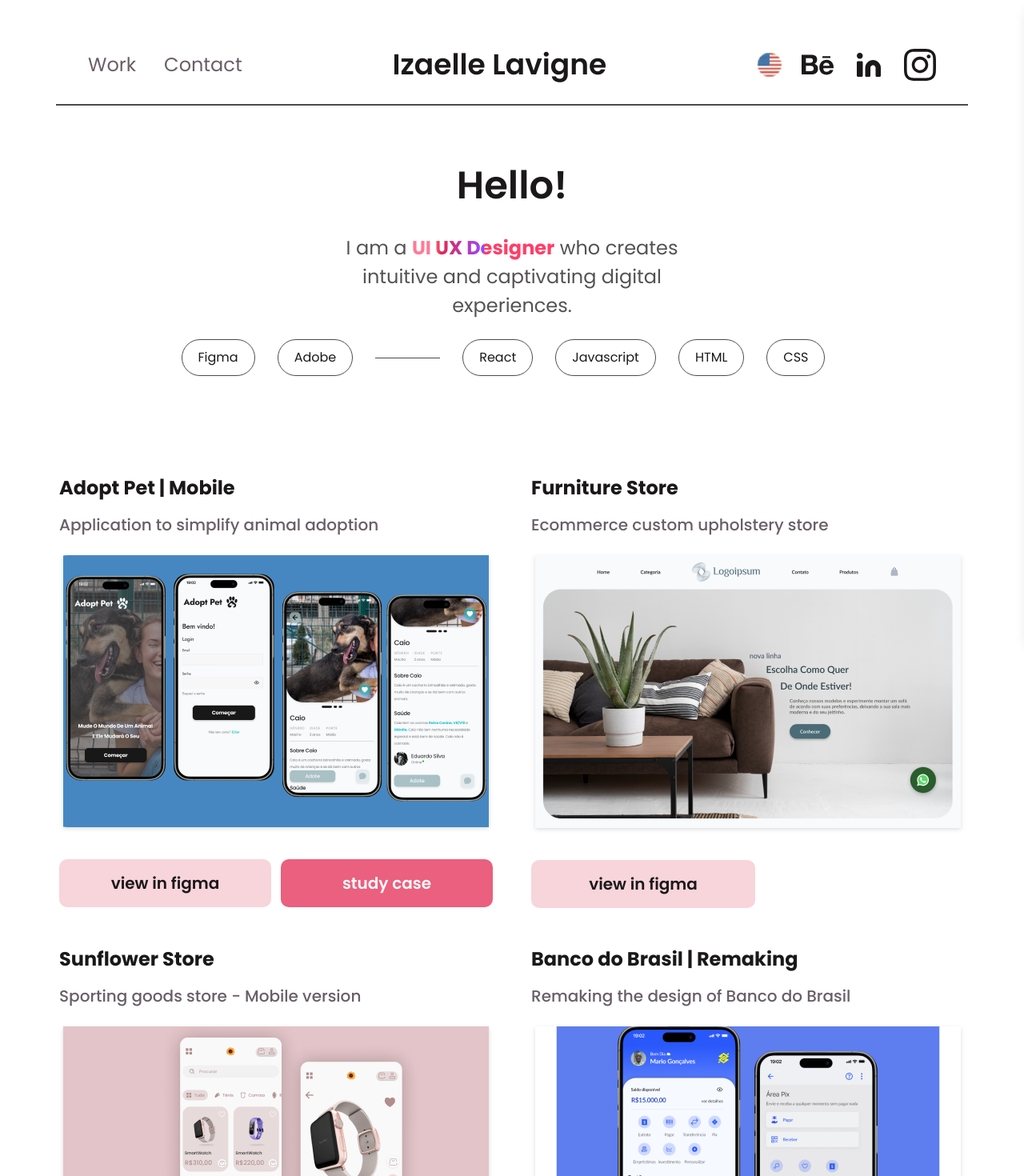
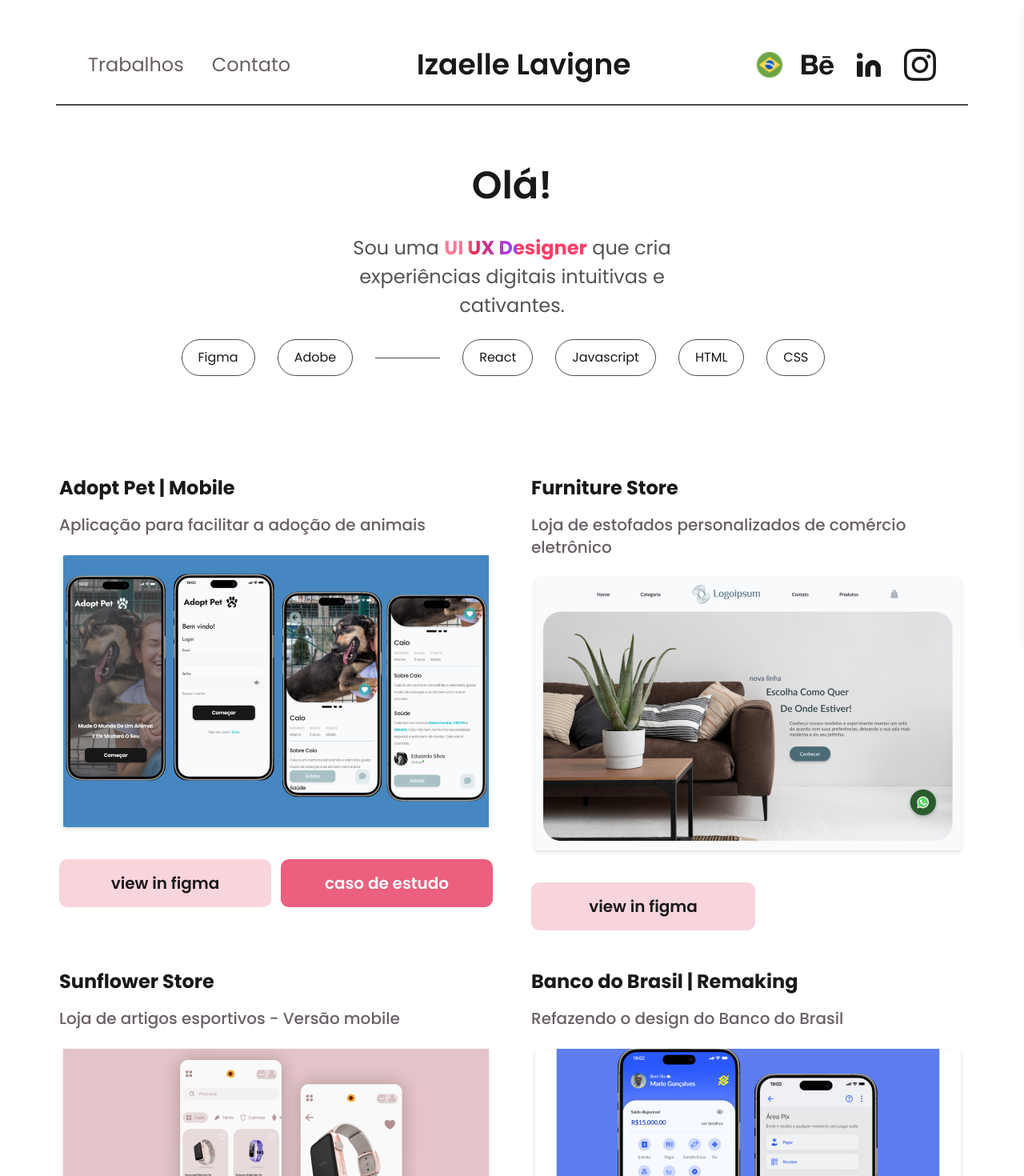
Before and after one commit to LeoCesar0/elle-portifolio, a React (Vite) app: page / in a window 1280 px wide. Shown: the top 1470 px of the page at 80% size. Built offline with nearby package versions, Linux system fonts and the light colour scheme; what tailwindcss-animated would draw is missing.

Commit message:
feat: update image and animations

```diff
--- a/src/components/AboutSection.jsx
+++ b/src/components/AboutSection.jsx
@@ -39,8 +39,8 @@ export const AboutSection = () => {
         </div>
       </div>
       <img
-        className="w-full object-cover object-top hidden md:block"
-        src="images/avatar.png"
+        className="w-full object-cover object-top hidden md:block rounded-full"
+        src="images/profile.png"
         alt="Elle Avatar"
       />
     </section>
--- a/src/components/Card.jsx
+++ b/src/components/Card.jsx
@@ -1,11 +1,29 @@
+import clsx from "clsx";
 import { useT } from "../hooks/useT";
+import { useRef } from "react";
+import useOnScreen from "../hooks/useOnScreen";
 
-export const Card = ({ imagePath, title, description }) => {
+export const Card = ({ imagePath, title, description, index }) => {
   const _title = useT(title);
   const _description = useT(description);
-
+  const ref = useRef(null);
+  const isVisible = useOnScreen(ref);
+  const delay = 200 * index;
   return (
-    <div className="px-[24px] py-[38px] grid grid-cols-1 gap-[42px] card-shadow">
+    <div
+      ref={ref}
+      className={clsx([
+        "px-[24px] py-[38px] grid grid-cols-1 gap-[42px] card-shadow",
+        "animate-ease-in-out",
+        // `animate-delay-[${200 * index}ms]`,
+        {
+          "animate-fade-up": isVisible,
+        },
+      ])}
+      style={{
+        animationDelay: `${delay}ms`,
+      }}
+    >
       <img className="mx-auto" src={imagePath} alt={title} />
       <div className="text-center">
         <h2 className="mb-[12px] text-center text-[27px] leading-[42px] font-semibold">
--- a/src/components/ConceptSection.jsx
+++ b/src/components/ConceptSection.jsx
@@ -39,13 +39,14 @@ export const ConceptSection = () => {
 
   return (
     <section className="grid grid-cols-1 gap-[56px] px-[4px] md:grid-cols-3 md:gap-[24px]">
-      {cards.map((card) => {
+      {cards.map((card, index) => {
         return (
           <Card
             key={card.imagePath}
             imagePath={card.imagePath}
             title={card.title}
             description={card.description}
+            index={index}
           />
         );
       })}
--- a/src/components/ProjectCard.jsx
+++ b/src/components/ProjectCard.jsx
@@ -16,7 +16,7 @@ export const ProjectCard = ({ project }) => {
       <img
         src={imagePath}
         alt={title}
-        className="project-image-shadow block mx-auto"
+        className="project-image-shadow block mx-auto object-cover min-h-[300px] sm:object-none sm:min-h-fit"
       />
       <div className="mt-6 md:mt-8 lg:mt-10 flex gap-2 lg:gap-3 flex-wrap sm:flex-nowrap items-center justify-between">
         {project.buttons.map((button, i) => {
--- a/src/context/GlobalContext.jsx
+++ b/src/context/GlobalContext.jsx
@@ -1,21 +1,22 @@
 import { useContext } from "react";
 import { useState } from "react";
 import { createContext } from "react";
+import useLocalStorage from "../hooks/useLocalStorage";
 
 const initialState = {
-  lang: "en",
   menuIsOpen: false,
 };
 
 const Context = createContext(null);
 
 export const GlobalContextProvider = ({ children }) => {
+  const [lang, setLang] = useLocalStorage("@elle-lang", "pt");
   const [state, setState] = useState(initialState);
 
   const switchLanguage = () => {
+    setLang(lang === "pt" ? "en" : "pt");
     setState((prev) => ({
       ...prev,
-      lang: prev.lang === "pt" ? "en" : "pt",
     }));
   };
   const toggleMenu = (value) => {
@@ -31,6 +32,7 @@ export const GlobalContextProvider = ({ children }) => {
         ...state,
         toggleMenu,
         switchLanguage,
+        lang,
       }}
     >
       {children}
--- /dev/null
+++ b/src/hooks/useLocalStorage.js
@@ -0,0 +1,20 @@
+import { useState } from "react";
+
+function useLocalStorage(key, initialValue) {
+  // Get stored value from localStorage
+  const storedValue = localStorage.getItem(key);
+  // Parse stored JSON or return initialValue if not present
+  const [value, setValue] = useState(
+    storedValue ? JSON.parse(storedValue) : initialValue
+  );
+
+  // Function to update localStorage when state changes
+  const setLocalStorageValue = (newValue) => {
+    setValue(newValue);
+    localStorage.setItem(key, JSON.stringify(newValue));
+  };
+
+  return [value, setLocalStorageValue];
+}
+
+export default useLocalStorage;
--- /dev/null
+++ b/src/hooks/useOnScreen.js
@@ -0,0 +1,35 @@
+import { useEffect, useState } from "react";
+
+function useOnScreen(ref, rootMargin = "0px", once = true) {
+  const [isIntersecting, setIntersecting] = useState(false);
+  const [triggered, setTriggered] = useState(false);
+
+  useEffect(() => {
+    const observer = new IntersectionObserver(
+      ([entry]) => {
+        if (once && triggered) return;
+        if (entry.isIntersecting) {
+          setTriggered(true);
+        }
+        setIntersecting(entry.isIntersecting);
+      },
+      {
+        rootMargin,
+      }
+    );
+
+    if (ref.current) {
+      observer.observe(ref.current);
+    }
+
+    return () => {
+      if (ref.current) {
+        observer.unobserve(ref.current);
+      }
+    };
+  }, [ref, rootMargin, triggered]);
+
+  return isIntersecting;
+}
+
+export default useOnScreen;
--- a/src/static/projects.js
+++ b/src/static/projects.js
@@ -8,7 +8,7 @@ export const PROJECTS = [
     },
     buttons: [
       {
-        link: "https://www.figma.com",
+        link: "https://www.figma.com/design/t6yhAPPTDSIMBWjjY9p1Ue/Adopt-Pet?node-id=20-470&t=MZUiiIxhWNWjo5pJ-0",
         text: {
           en: "view in figma",
           pt: "view in figma",
@@ -33,7 +33,7 @@ export const PROJECTS = [
     },
     buttons: [
       {
-        link: "https://www.figma.com",
+        link: "https://www.figma.com/design/rB81Q5UjlT6a6n9JapXE7Z/Furniture?node-id=1-2&t=0VNTUImUU0Yk9JuP-0",
         text: {
           en: "view in figma",
           pt: "view in figma",
```
Also changed, not shown: src/components/Welcome.jsx (+7 -0 lines), public/images/profile.png (added).
